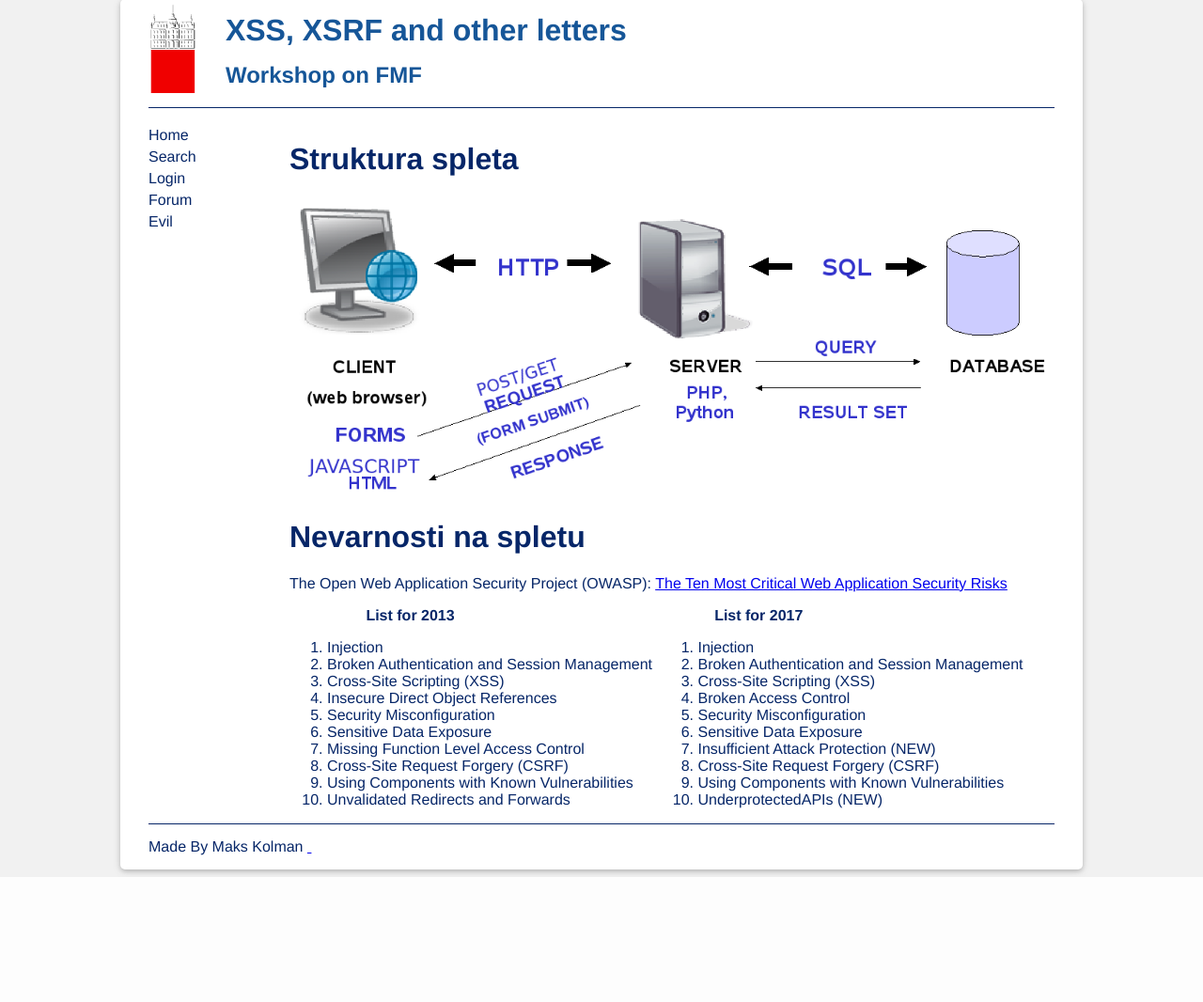
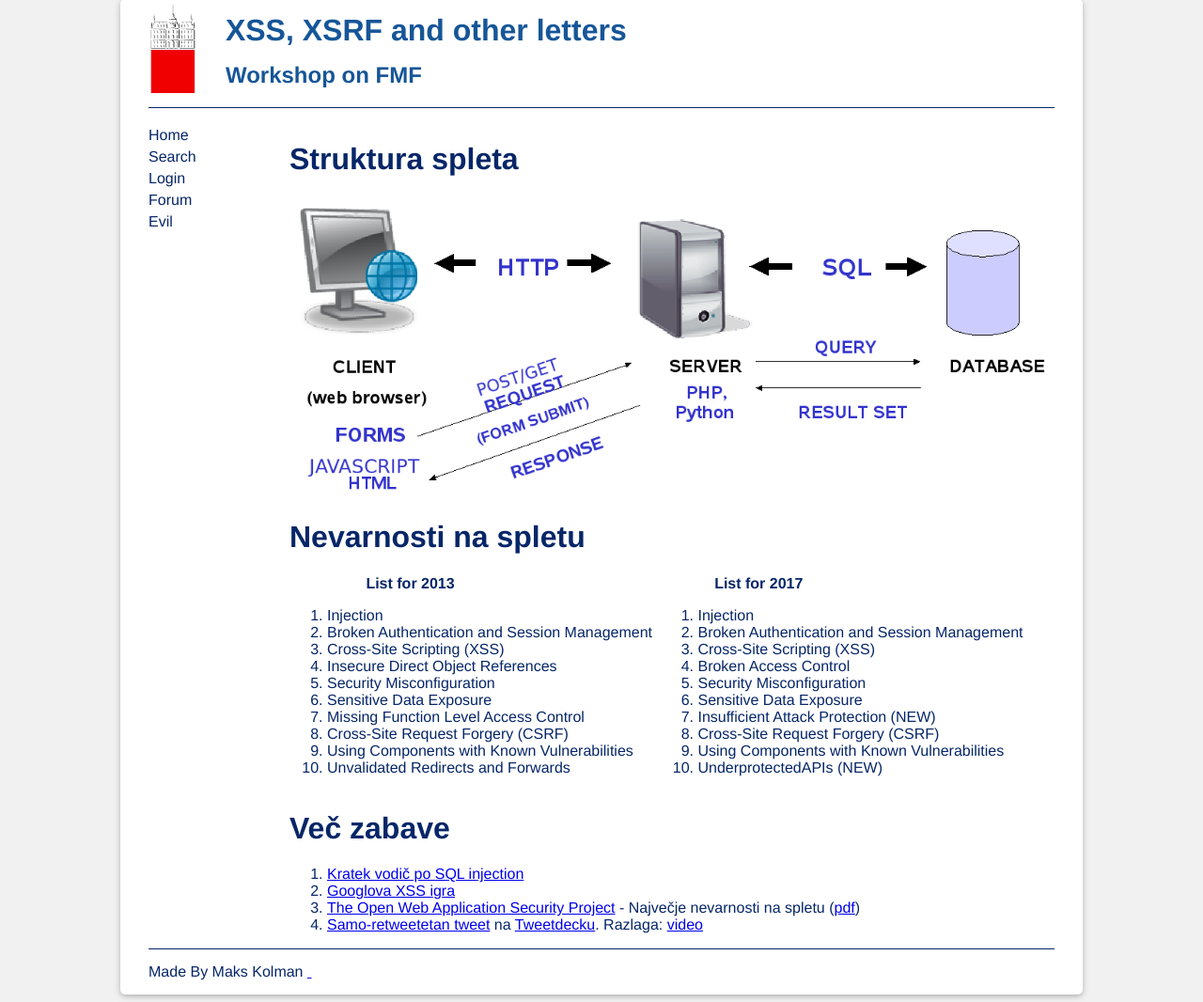
Before and after one commit to MKolman/web-playground, a Flask app: page / in a window 1280 px wide. Shown: the part 31-1097 px from the top of the page at 94% size. Before the commit the page ends 964 px from the top, so only its background shows below. Run offline with Flask 2, Linux system fonts and the light colour scheme.

Commit message:
More reading material

```diff
--- a/templates/index.html
+++ b/templates/index.html
@@ -4,10 +4,7 @@
     <h1>Struktura spleta</h1>
     <img src="/static/img/clientserverdiagm.png"/>
     <h1> Nevarnosti na spletu </h1>
-    <p>The Open Web Application Security Project (OWASP): <a href="https://raw.githubusercontent.com/OWASP/Top10/master/2017/OWASP%20Top%2010%20-%202017%20RC1-English.pdf"> The Ten Most Critical Web Application Security Risks</a></p>
-    {# <img src="/static/img/OWASP.png"/>
-    <br/>
-    <br/> #}
+    {# <br/> #}
     <strong style="width: 35%;padding-left: 10%; display: inline-block;">List for 2013</strong>
     <strong style="width: 35%;padding-left: 10%; display: inline-block;">List for 2017</strong>
     <ol style="width: 43%; display: inline-block;">
@@ -34,5 +31,12 @@
         <li>Using Components with Known Vulnerabilities</li>
         <li>UnderprotectedAPIs (NEW)</li>
     </ol>
+    <h1> Več zabave </h1>
+    <ol>
+        <li><a href="https://www.codebashing.com/sql_demo">Kratek vodič po SQL injection</a></li>
+        <li><a href="https://xss-game.appspot.com/">Googlova XSS igra</a></li>
+        <li><a href="https://www.owasp.org/index.php/Category:OWASP_Top_Ten_Project">The Open Web Application Security Project</a> - Največje nevarnosti na spletu (<a href="https://raw.githubusercontent.com/OWASP/Top10/master/2017/OWASP%20Top%2010%20-%202017%20RC1-English.pdf">pdf</a>)</li>
+        <li><a href="https://twitter.com/dergeruhn/status/476764918763749376?lang=en">Samo-retweetetan tweet</a> na <a href="https://tweetdeck.twitter.com/">Tweetdecku</a>. Razlaga: <a href="https://www.youtube.com/watch?v=zv0kZKC6GAM">video</a></li>
+    </ol>
 </div>
 {% endblock %}
```
